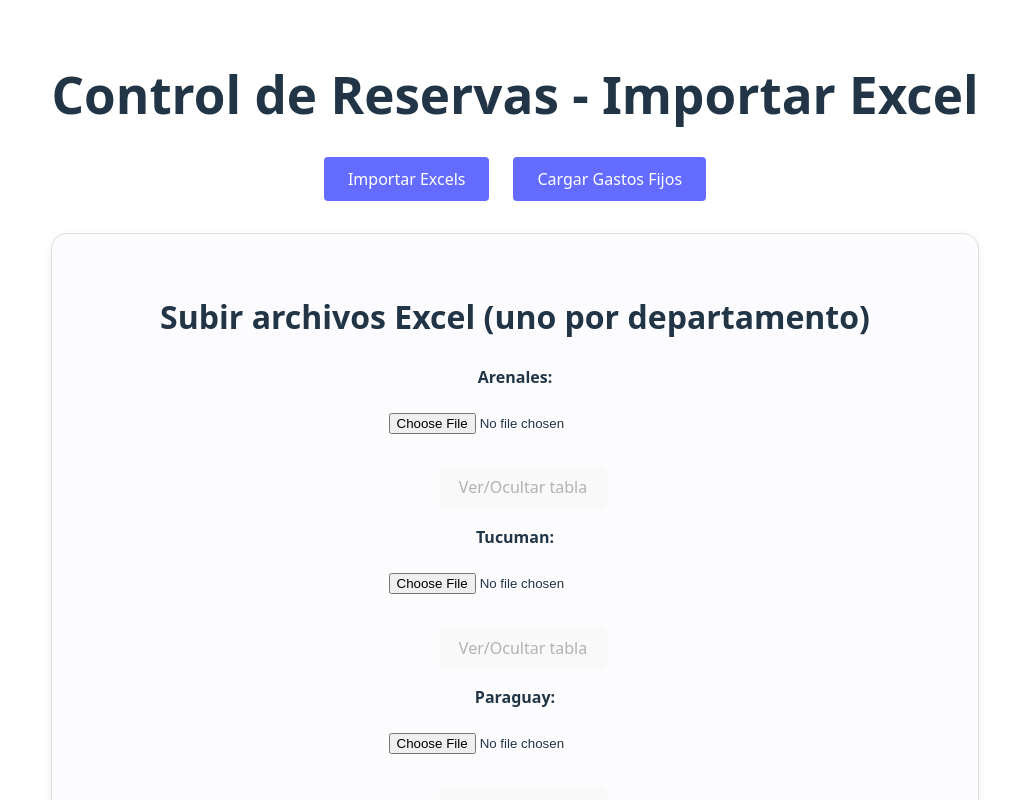
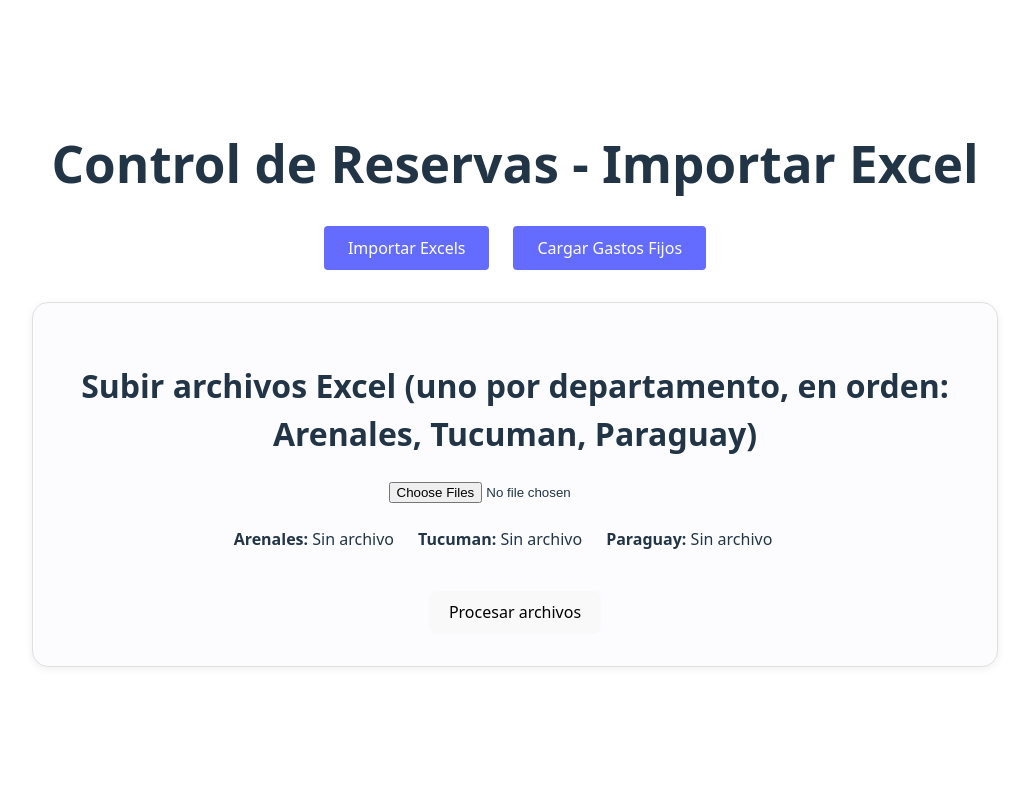
Before and after one commit to nicogomez94/gghub, a React (Vite) app: page / in a window 1280 px wide. Shown: the top 800 px of the page, without its empty margins (125-1154 px from the left). Built offline with nearby package versions, Linux system fonts and the light colour scheme.

Commit message:
mejor multi

```diff
--- a/src/ExcelMultiUpload.jsx
+++ b/src/ExcelMultiUpload.jsx
@@ -81,25 +81,35 @@ export default function ExcelMultiUpload() {
     return { arenales: 50000, tucuman: 50000, paraguay: 50000 };
   })();
 
-  const handleFile = (e, dpto) => {
-    const file = e.target.files[0];
-    if (!file) return;
-    setArchivos(a => ({ ...a, [dpto]: file }));
+  const handleFiles = (e) => {
+    const files = Array.from(e.target.files);
+    // Emparejar por nombre de archivo
+    const nuevosArchivos = {};
+    files.forEach(file => {
+      const name = file.name.toLowerCase();
+      if (name.includes('arenales')) nuevosArchivos['arenales'] = file;
+      else if (name.includes('tucuman')) nuevosArchivos['tucuman'] = file;
+      else if (name.includes('paraguay')) nuevosArchivos['paraguay'] = file;
+    });
+    setArchivos(nuevosArchivos);
   };
 
   const handleProcesar = async () => {
     const nuevasTablas = {};
     const nuevoResumen = {};
+    const nuevosVisibles = {};
     for (const dep of DEPARTAMENTOS) {
       const file = archivos[dep.key];
       if (file) {
         const { data, totalUSD, ganancia } = await procesarExcel(file, Number(gastosFijos[dep.key]) || 50000);
         nuevasTablas[dep.key] = { data, totalUSD, ganancia };
         nuevoResumen[dep.key] = { totalUSD, ganancia };
+        nuevosVisibles[dep.key] = false; // oculto por defecto
       }
     }
     setTablas(nuevasTablas);
     setResumen(nuevoResumen);
+    setVisibles(nuevosVisibles);
   };
 
   const handleToggle = (dep) => {
@@ -110,19 +120,30 @@ export default function ExcelMultiUpload() {
 
   return (
     <div className="excel-upload">
-      <h2>Subir archivos Excel (uno por departamento)</h2>
+      <h2>Subir archivos Excel (uno por departamento, en orden: Arenales, Tucuman, Paraguay)</h2>
+      <input
+        type="file"
+        accept=".xlsx,.xls"
+        multiple
+        onChange={handleFiles}
+        style={{marginBottom:'1.5rem'}}
+      />
+      <div style={{marginBottom:'1rem'}}>
         {DEPARTAMENTOS.map(dep => (
-        <div key={dep.key} style={{marginBottom:'1rem'}}>
-          <label style={{fontWeight:600}}>{dep.label}: </label>
-          <input type="file" accept=".xlsx,.xls" onChange={e => handleFile(e, dep.key)} />
-          {archivos[dep.key] && <span style={{marginLeft:'1rem'}}>{archivos[dep.key].name}</span>}
-          <button style={{marginLeft:'1rem'}} onClick={() => handleToggle(dep.key)} disabled={!tablas[dep.key]}>Ver/Ocultar tabla</button>
+          <span key={dep.key} style={{marginRight:'1.5rem'}}>
+            <strong>{dep.label}:</strong> {archivos[dep.key]?.name || 'Sin archivo'}
+          </span>
+        ))}
       </div>
-      ))}
       <button style={{marginTop:'1.5rem'}} onClick={handleProcesar}>Procesar archivos</button>
       {DEPARTAMENTOS.map(dep => (
-        tablas[dep.key] && visibles[dep.key] && (
+        tablas[dep.key] && (
           <div key={dep.key+"tabla"} style={{marginTop:'2rem'}}>
+            <button onClick={() => handleToggle(dep.key)} style={{marginBottom:'0.7rem'}}>
+              {visibles[dep.key] ? 'Ocultar tabla' : 'Ver tabla'}
+            </button>
+            {visibles[dep.key] && (
+              <>
                 <h3>Tabla {dep.label}</h3>
                 <div className="excel-table-wrapper">
                   <table className="excel-table">
@@ -147,6 +168,8 @@ export default function ExcelMultiUpload() {
                   <br/>
                   <strong>Ganancia neta del mes (en pesos): </strong>ARS {tablas[dep.key].ganancia?.toLocaleString('es-AR', {minimumFractionDigits:2, maximumFractionDigits:2})}
                 </div>
+              </>
+            )}
           </div>
         )
       ))}
```
Lines whose indentation alone changed are shown as unchanged.
